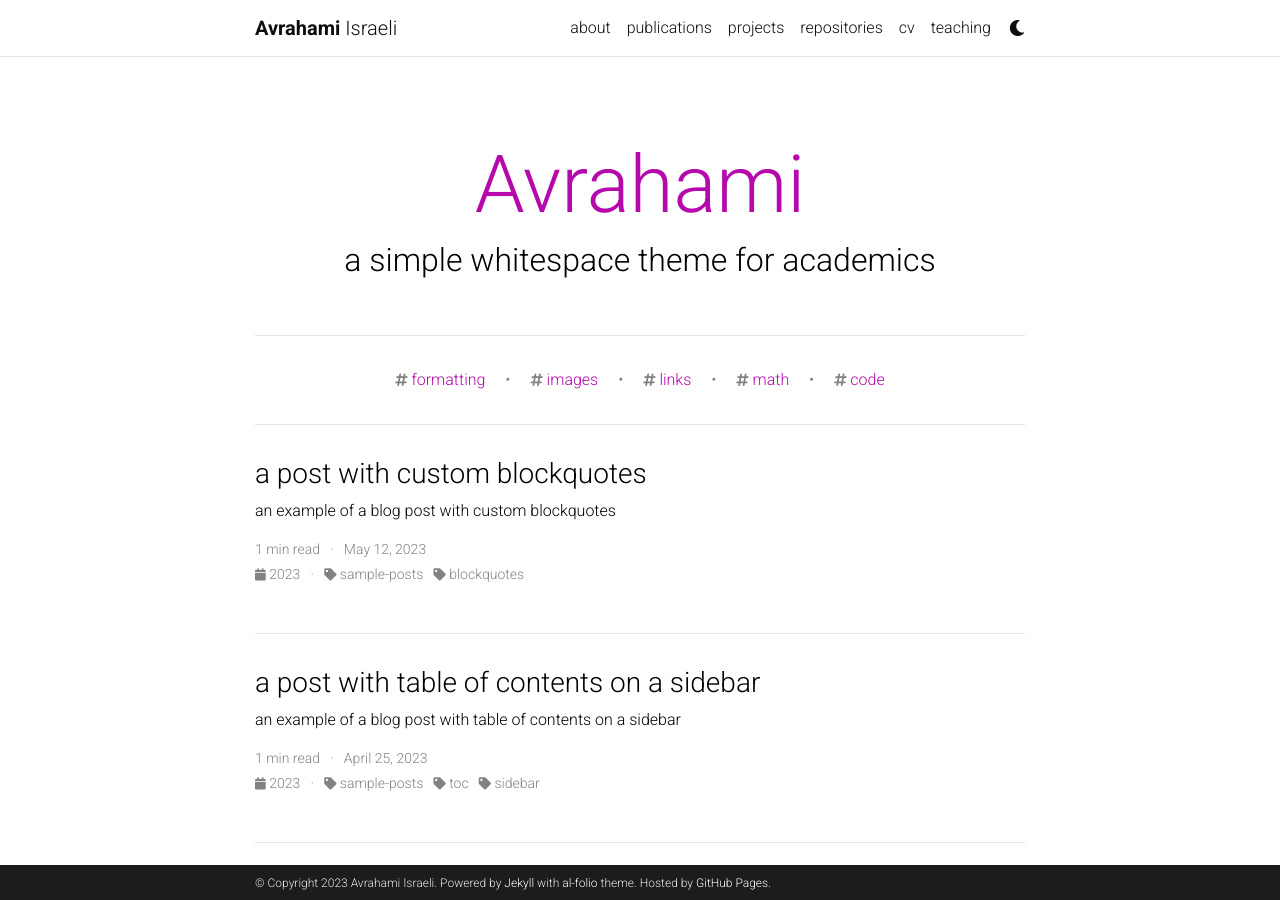
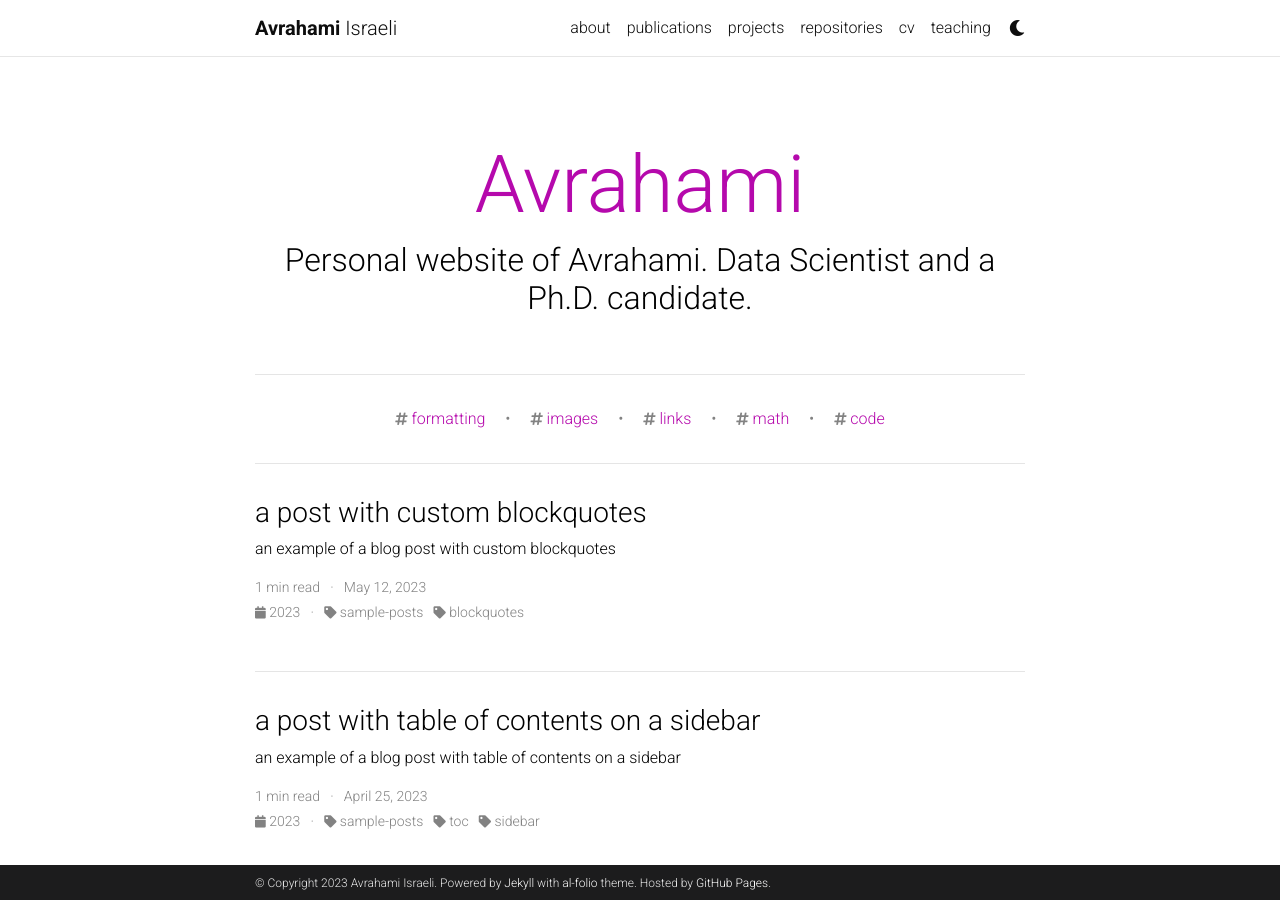
Before and after one commit to abrahami/abrahami.github.io, a Jekyll site: the page built from blog/index.html, in a window 1280 px wide and 900 px high. Built offline with Jekyll 4.4.1, drawn with Linux system fonts in a browser that asks for light colours; the list of posts is cut into pages by our own code; comment, search, counter and statistics services are not loaded; a style sheet for code colours, icons or effects is not loaded.

Commit message:
Trying to get rid of the original description of al-folio

```diff
--- a/_config.yml
+++ b/_config.yml
@@ -123,7 +123,7 @@ bing_site_verification:  # out your bing-site-verification ID (Bing Webmaster)
 
 blog_name: Avrahami # blog_name will be displayed in your blog page
 blog_nav_title: # your blog must have a title for it to be displayed in the nav bar. Avrahami: changed it to be empty (no blog for now)
-blog_description: a simple whitespace theme for academics
+blog_description: Personal website of Avrahami. Data Scientist and a Ph.D. candidate.
 permalink: /blog/:year/:title/
 
 # Pagination
```
Also changed, not shown: README.md (+1 -2 lines).
